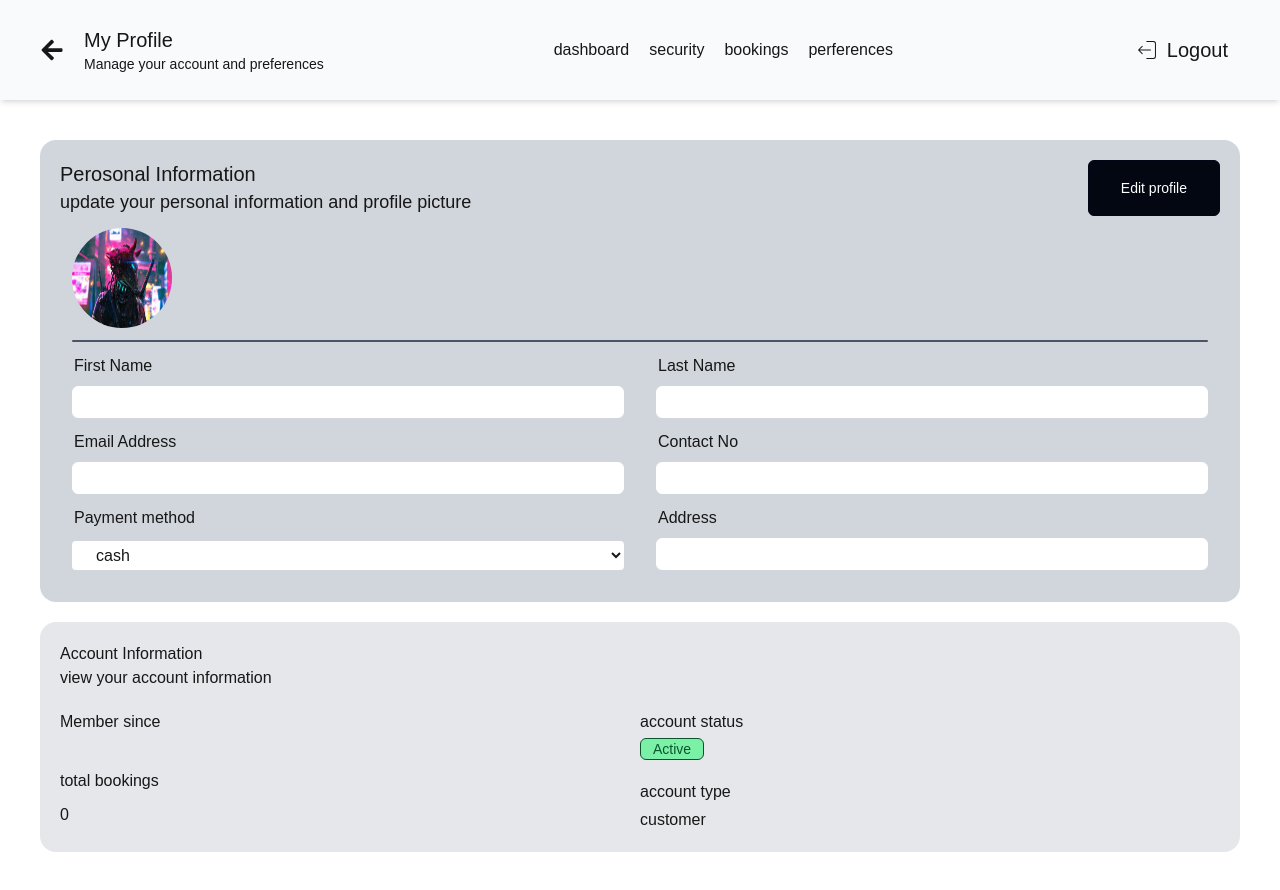
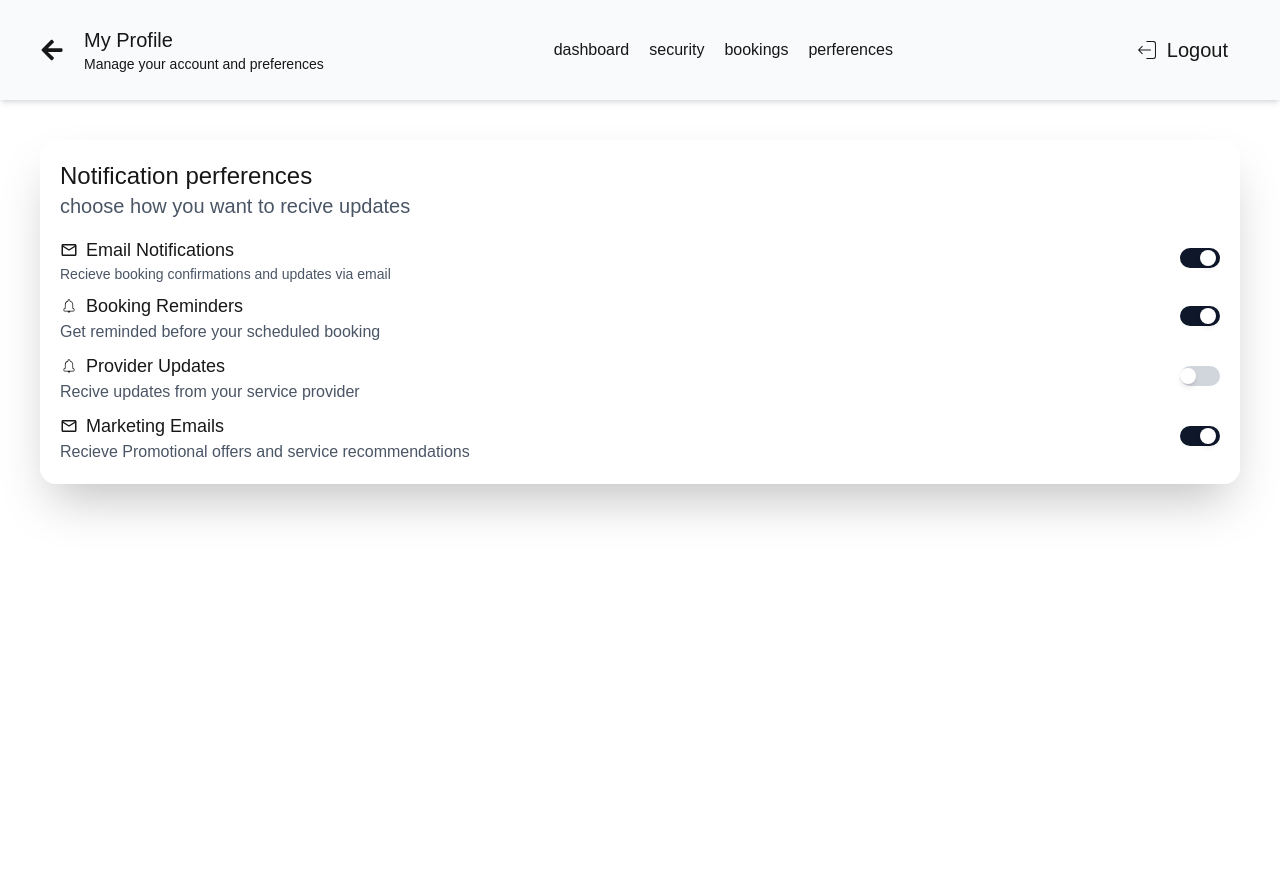
Before and after one commit to YasasSri2002/nestify-eServices, a Next.js app: page /users/profile/1 in a window 1280 px wide. Both pictures are taken after a click on the button "perferences". After the commit the page ends 800 px from the top, so only its background shows below. Built offline with nearby package versions, Linux system fonts and the light colour scheme; no server answers.

Commit message:
add/ perferences page on user profile

```diff
--- a/src/app/users/profile/[id]/page.tsx
+++ b/src/app/users/profile/[id]/page.tsx
@@ -12,6 +12,8 @@ import DynamicIcon from "@/components/utill/DynamicIcons";
 import UserSecurityPage from "../securityPage";
 import BookingList from "../bookingList";
 import { LogoutUser } from "@/app/api-calls/auth/logout/route";
+import { NotificationPerferences } from "../notificationPerferences";
+import PerferencesPage from "../perferencesPage";
 
 
 
@@ -60,6 +62,8 @@ export default function UserProfile(){
                 return <UserSecurityPage/>
             case("bookings"):
                 return <BookingList id={userId}/>
+            case("perferences"):
+                return <PerferencesPage/>
 
         }
     }
@@ -99,7 +103,7 @@ export default function UserProfile(){
                         </button >
                     </li>
                     <li>
-                        <button  onClick={()=>setActivePage("dashboard")}
+                        <button  onClick={()=>setActivePage("perferences")}
                         className="cursor-pointer">
                             perferences
                         </button >
@@ -143,7 +147,7 @@ export default function UserProfile(){
                                 </button>
                             </li>
                             <li>
-                                <button onClick={()=>handleMobileNavbtn("dashboard")}
+                                <button onClick={()=>handleMobileNavbtn("perferences")}
                                  className="cursor-pointer">
                                     preferences
                                 </button>
--- /dev/null
+++ b/src/app/users/profile/notificationPerferences.tsx
@@ -0,0 +1,78 @@
+'use client'
+import { useState } from "react";
+import ToggleButton from "@/components/toggleBtn";
+import DynamicIcon from "@/components/utill/DynamicIcons";
+
+
+export function NotificationPerferences(){
+
+    const[emailTogglebBtn,setEmailTogglebBtn] = useState(true);
+    const[bookingConfirmationTogglebBtn,setBookingConfirmationTogglebBtn] = useState(true);
+    const[providerUpdatesTogglebBtn,setProviderUpdatesTogglebBtn] = useState(false);
+    const[marketingEmailTogglebBtn,setMarketingEmailTogglebBtn] = useState(true);
+
+    return(
+        <div className="m-5 lg:m-10 p-5 rounded-2xl shadow-2xl bg-white/80 grid gap-4">
+            <div>
+                <h1 className="lg:text-2xl">Notification perferences</h1>
+                <h1 className="lg:text-xl text-gray-600">choose how you want to recive updates </h1>
+            </div>
+
+            <div className="grid gap-2">
+                <div className="flex justify-between items-center">
+                  <div>
+                        <div className="flex gap-1 sm:gap-2 items-center text-md lg:text-lg">
+                            <DynamicIcon name="MdOutlineEmail"></DynamicIcon>
+                            <h1>Email Notifications</h1>
+                        </div>
+                        <h1 className="text-sm lg:text-md text-gray-600">Recieve booking confirmations and updates via email </h1>
+                    </div>
+                    <div>
+                        <ToggleButton checked={emailTogglebBtn} onChange={setEmailTogglebBtn} size="sm"  />
+                    </div>
+                </div>
+                <div className="flex justify-between items-center">
+                    <div>
+                        <div className="flex gap-1 sm:gap-2 items-center text-md lg:text-lg">
+                            <DynamicIcon name="CiBellOn"></DynamicIcon>
+                            <h1>Booking Reminders</h1>
+                        </div>
+                        <h1 className="lg:text-md text-gray-600">Get reminded before your scheduled booking </h1>
+                    </div>
+                    <div>
+                        <ToggleButton checked={bookingConfirmationTogglebBtn} onChange={setBookingConfirmationTogglebBtn}
+                            size="sm"/>
+                    </div>
+                </div>
+                <div className="flex justify-between items-center">
+                    <div>
+                        <div className="flex gap-1 sm:gap-2 items-center text-md lg:text-lg">
+                            <DynamicIcon name="CiBellOn"></DynamicIcon>
+                            <h1>Provider Updates</h1>
+                        </div>
+                        <h1 className="lg:text-md text-gray-600">Recive updates from your service provider </h1>
+                    </div>
+                    <div>
+                        <ToggleButton checked={providerUpdatesTogglebBtn} onChange={setProviderUpdatesTogglebBtn} size="sm"/>
+                    </div>
+                </div>
+
+                 <div className="flex justify-between items-center">
+                  <div>
+                        <div className="flex gap-2 items-center lg:text-lg">
+                            <DynamicIcon name="MdOutlineEmail"></DynamicIcon>
+                            <h1>Marketing Emails</h1>
+                        </div>
+                        <h1 className="lg:text-md text-gray-600">Recieve Promotional offers and service recommendations </h1>
+                    </div>
+                    <div>
+                        <ToggleButton checked={marketingEmailTogglebBtn} onChange={setMarketingEmailTogglebBtn} size="sm"/>
+                    </div>
+                </div>
+
+            </div>
+
+        </div>
+    )
+
+}
--- /dev/null
+++ b/src/app/users/profile/perferencesPage.tsx
@@ -0,0 +1,9 @@
+import { NotificationPerferences } from "./notificationPerferences";
+
+export default function PerferencesPage(){
+    return(
+        <div>
+            <NotificationPerferences/>
+        </div>
+    );
+}
```
